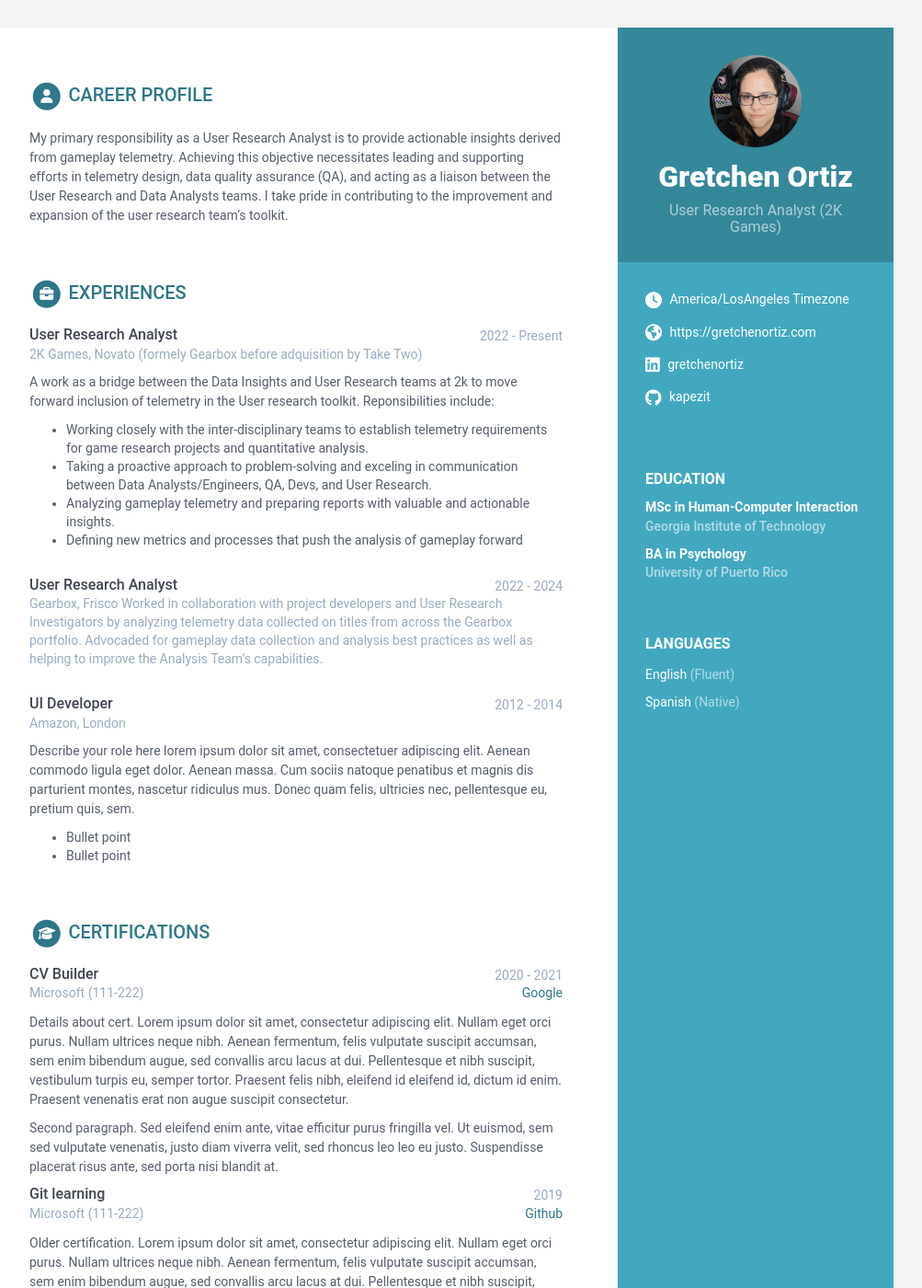
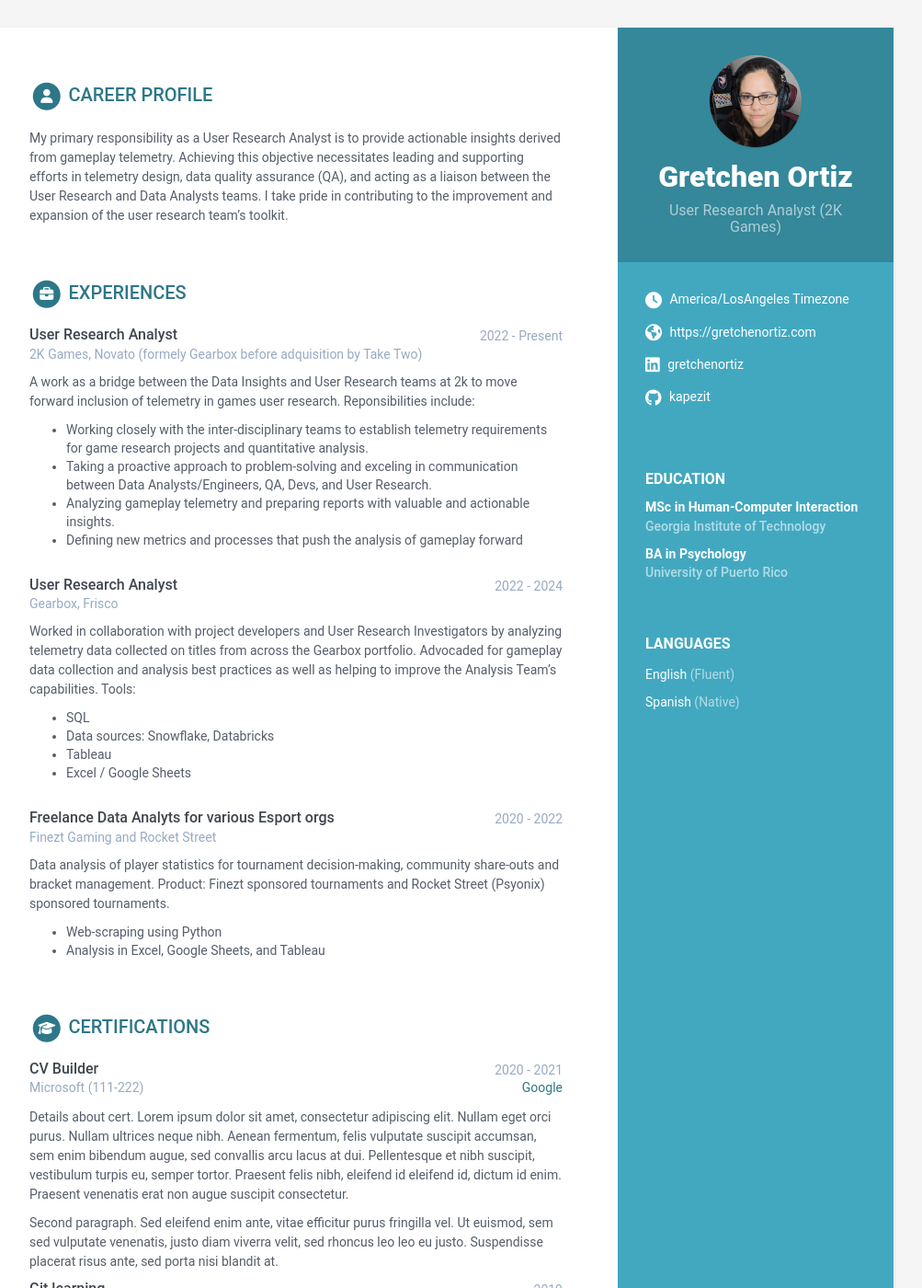
Before and after one commit to kapezit/kapezit.github.io, a Jekyll site: the page built from index.html, in a window 1280 px wide and 1400 px high. Shown: the whole window at 92% size, without its empty margins (168-1171 px from the left). Built offline with Jekyll 4.4.1, drawn with Linux system fonts in a browser that asks for light colours.

Commit message:
Update data.yml

```diff
--- a/_data/data.yml
+++ b/_data/data.yml
@@ -81,7 +81,7 @@ experiences:
         time: 2022 - Present
         company: 2K Games, Novato (formely Gearbox before adquisition by Take Two)
         details: |
-          A work as a bridge between the Data Insights and User Research teams at 2k to move forward inclusion of telemetry in the User research toolkit. Reponsibilities include:
+          A work as a bridge between the Data Insights and User Research teams at 2k to move forward inclusion of telemetry in games user research. Reponsibilities include:
             - Working closely with the inter-disciplinary teams to establish telemetry requirements for game research projects and quantitative analysis.
             - Taking a proactive approach to problem-solving and exceling in communication between Data Analysts/Engineers, QA, Devs, and User Research.
             - Analyzing gameplay telemetry and preparing reports with valuable and actionable insights.
@@ -90,24 +90,21 @@ experiences:
       - role: User Research Analyst
         time: 2022 - 2024
         company: Gearbox, Frisco
+        details: |
           Worked in collaboration with project developers and User Research Investigators by analyzing telemetry data collected on titles from across the Gearbox portfolio.
-          Advocaded for gameplay data collection and analysis best practices as well as helping to improve the Analysis Team’s capabilities.
-        tools: SQL for reviewing and quick analysis of telemetry (QA) Creation of visualizations, dashboards, and stories with Tableau.
+          Advocaded for gameplay data collection and analysis best practices as well as helping to improve the Analysis Team’s capabilities. Tools:
             - SQL
-            - Snowflake
+            - Data sources: Snowflake, Databricks
             - Tableau
             - Excel / Google Sheets
-      - role: UI Developer
-        time: 2012 - 2014
-        company: Amazon, London
+      - role: Freelance Data Analyts for various Esport orgs
+        time: 2020 - 2022
+        company: Finezt Gaming and Rocket Street
         details: |
-          Describe your role here lorem ipsum dolor sit amet, consectetuer
-          adipiscing elit. Aenean commodo ligula eget dolor. Aenean massa.
-          Cum sociis natoque penatibus et magnis dis parturient montes,
-          nascetur ridiculus mus. Donec quam felis, ultricies nec,
-          pellentesque eu, pretium quis, sem.
-            - Bullet point
-            - Bullet point
+          Data analysis of player statistics for tournament decision-making, community share-outs and bracket management.
+          Product: Finezt sponsored tournaments and Rocket Street (Psyonix) sponsored tournaments.
+            - Web-scraping using Python
+            - Analysis in Excel, Google Sheets, and Tableau
 
 certifications:
       title: Certifications
```
